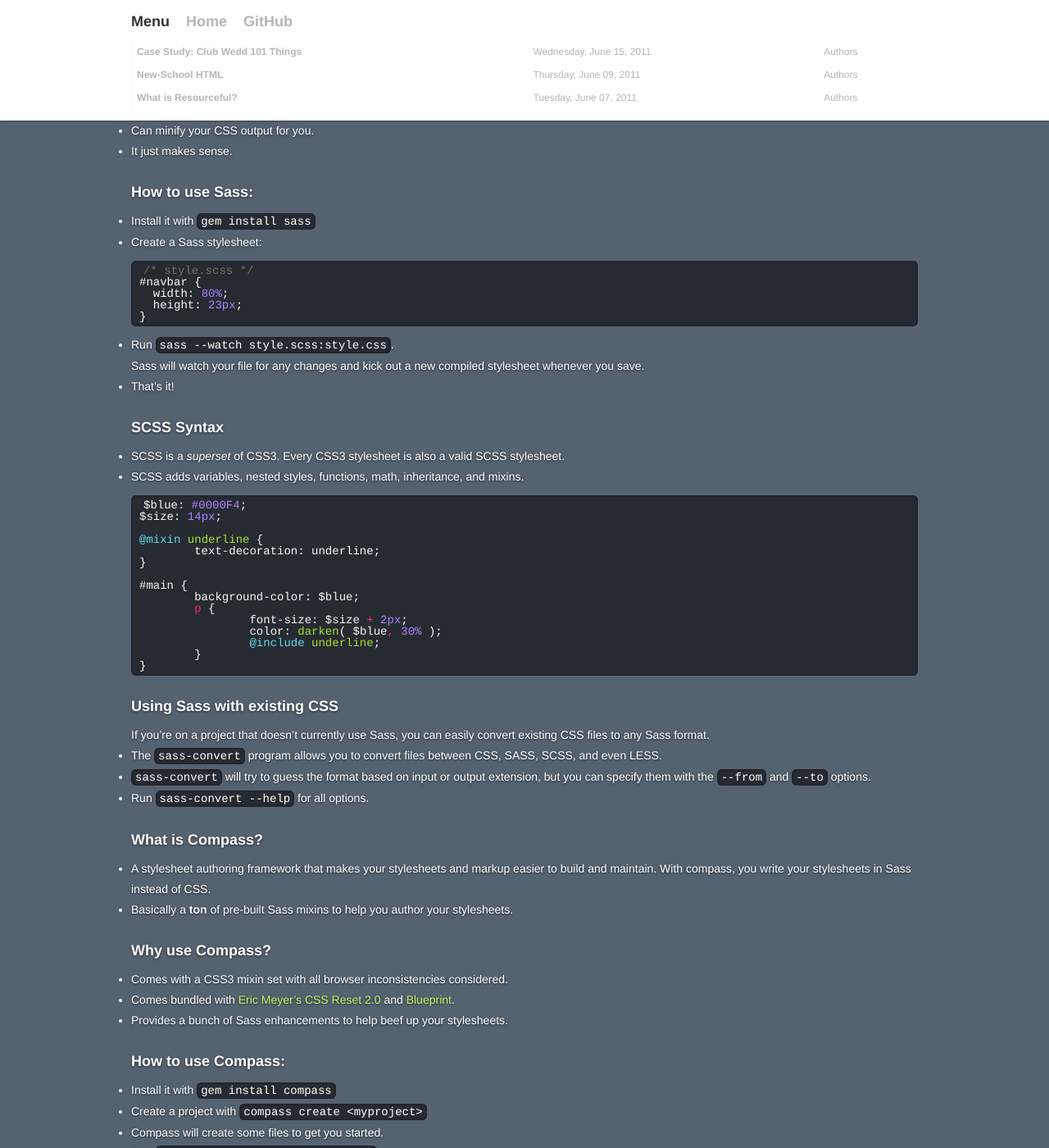
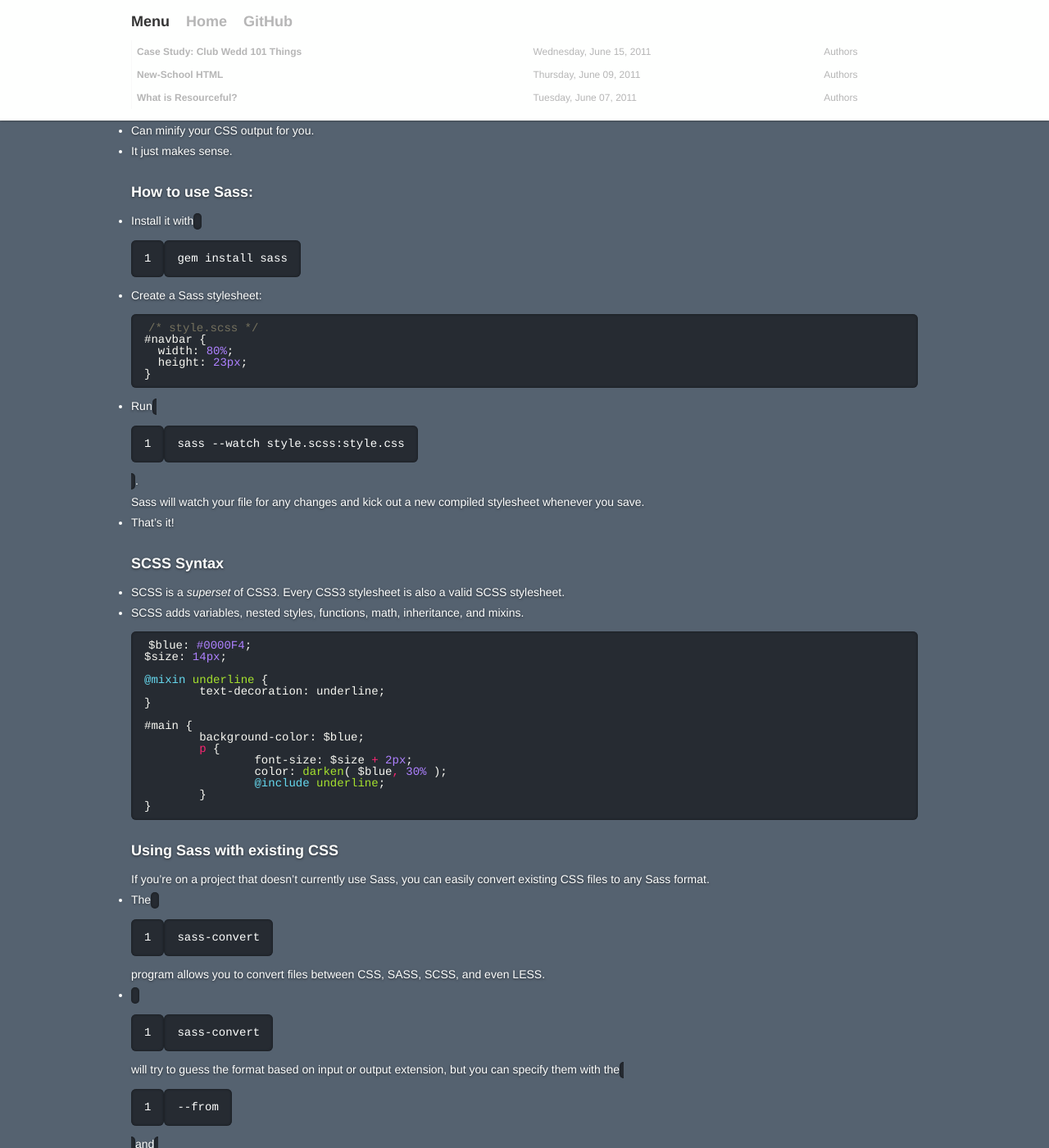
Before and after one commit to SFCRD/sfcrd.github.com, a Jekyll site: the page built from _posts/2011-06-09-new-school-html.md, in a window 1280 px wide and 1400 px high, scrolled down 995 px. Shown: the whole window at 82% size. Built offline with Jekyll 4.4.1, drawn with Linux system fonts in a browser that asks for light colours.

```diff
--- a/_config.yml
+++ b/_config.yml
@@ -1,9 +1,11 @@
 markdown: kramdown
-pygments: true
-redcarpet:
-  extensions:
-    - autolink
-    - fenced_code
-    - generate_toc
+pygments: false
+kramdown:
+  use_coderay: true
+
+  coderay:
+    coderay_line_numbers: true
+    coderay_tab_width: 2
+
 exclude:
   - config.rb
--- a/_sass/styles/_highlight.sass
+++ b/_sass/styles/_highlight.sass
@@ -3,11 +3,12 @@ pre, code
   @include border-radius( 6px )
   @include box-shadow( darken( $dark, 8% ) 0 0 3px 0 inset )
   font-family: courier
+  white-space: pre
   background: $dark
   margin: 10px 0
 
 pre
-  padding: 5px 10px
+  padding: 10px 16px
 
 code
   padding: 2px 5px
--- a/stylesheets/screen.css
+++ b/stylesheets/screen.css
@@ -297,21 +297,22 @@ pre, code {
   -o-box-shadow: #14171b 0 0 3px 0 inset;
   box-shadow: #14171b 0 0 3px 0 inset;
   font-family: courier;
+  white-space: pre;
   background: #262b32;
   margin: 10px 0;
 }
 
-/* line 9, ../_sass/styles/_highlight.sass */
+/* line 10, ../_sass/styles/_highlight.sass */
 pre {
-  padding: 5px 10px;
+  padding: 10px 16px;
 }
 
-/* line 12, ../_sass/styles/_highlight.sass */
+/* line 13, ../_sass/styles/_highlight.sass */
 code {
   padding: 2px 5px;
 }
 
-/* line 15, ../_sass/styles/_highlight.sass */
+/* line 16, ../_sass/styles/_highlight.sass */
 pre > code {
   background: transparent;
   border: none;
```
